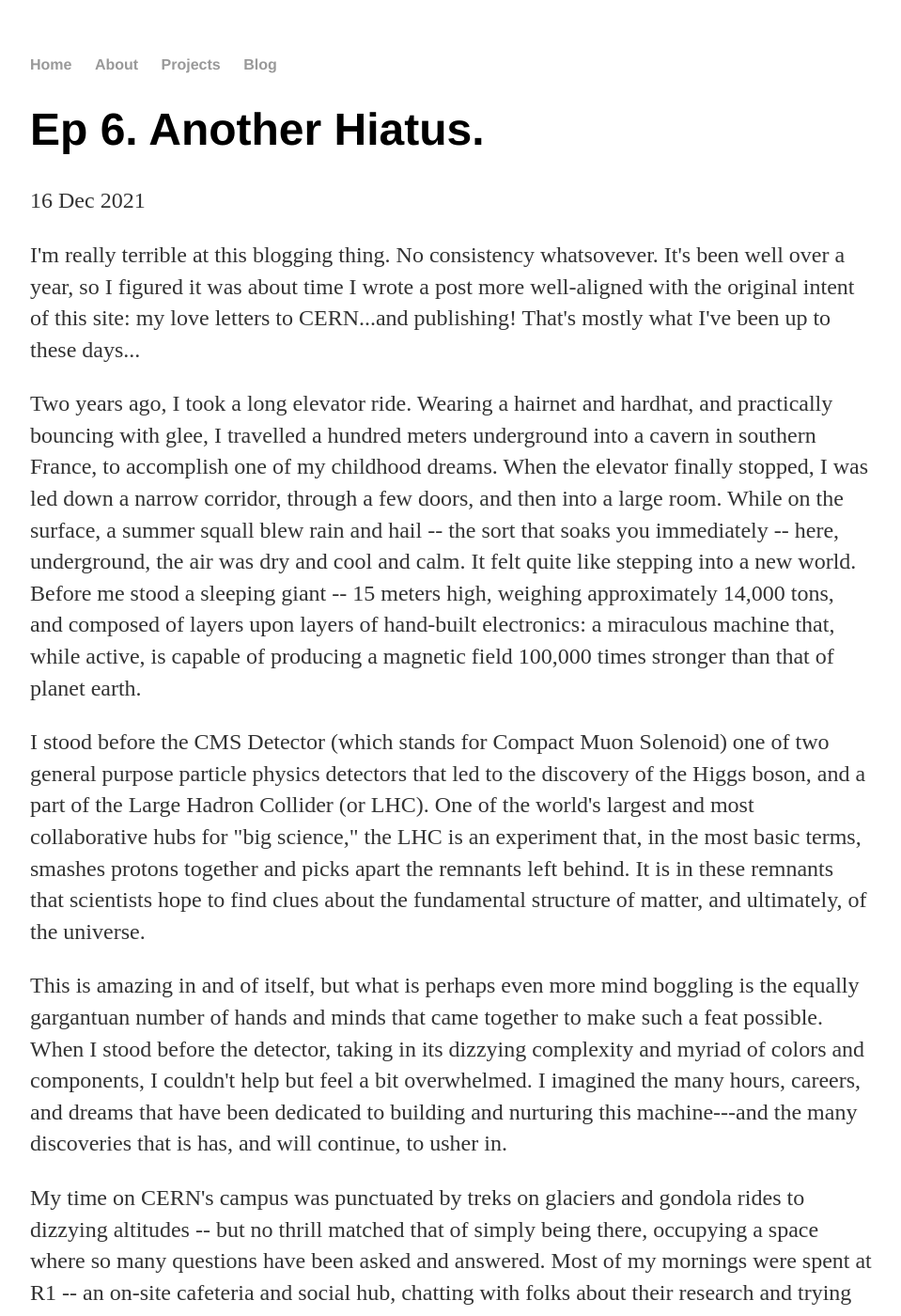
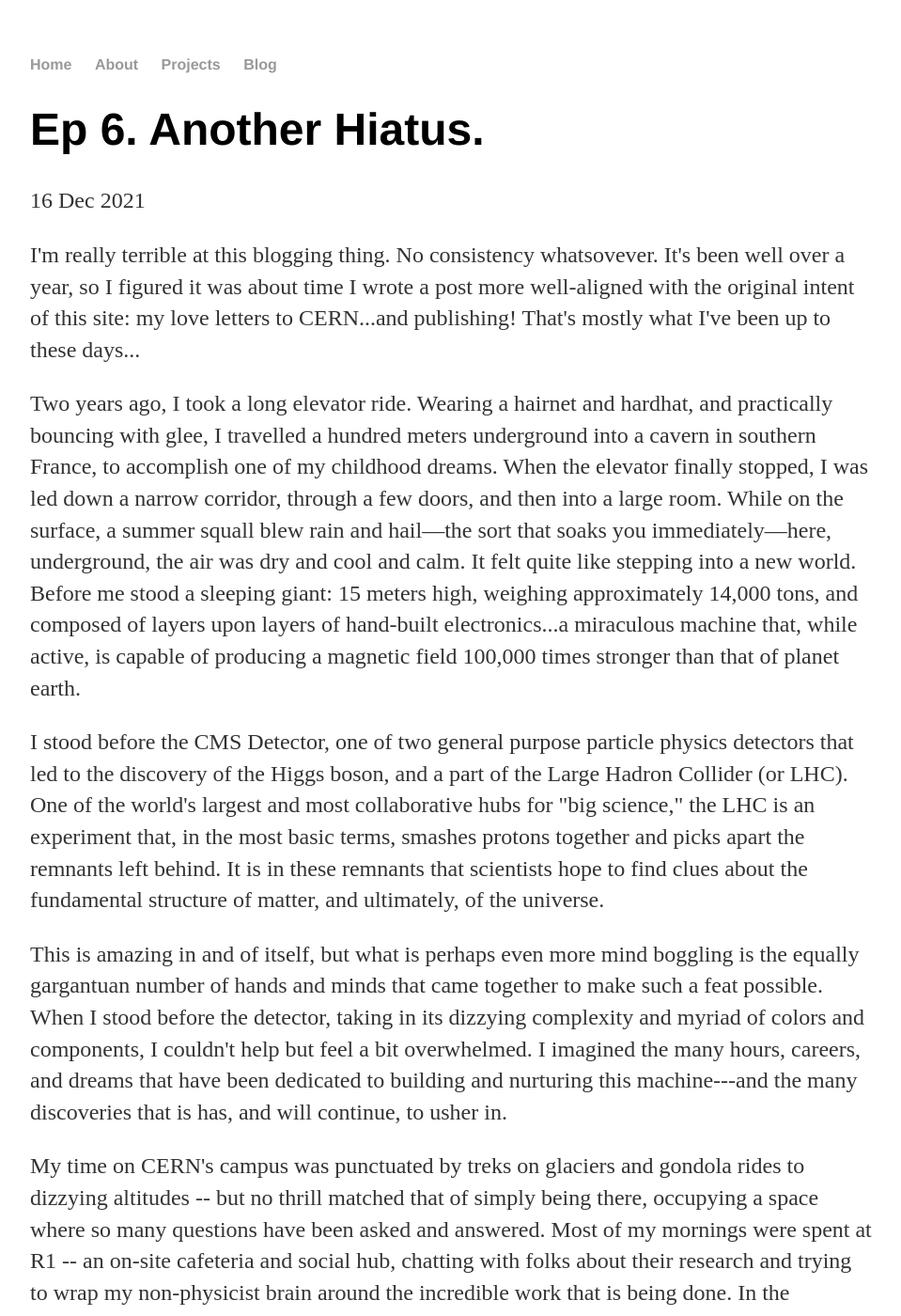
Before and after one commit to abigailella/abigailella.github.io, a Jekyll site: the page built from _posts/2021-12-16-Ep6.md, in a window 1280 px wide and 1400 px high. Shown: the whole window at 94% size, without its empty margins (160-1119 px from the left). Built offline with Jekyll 4.4.1, drawn with Linux system fonts in a browser that asks for light colours.

Commit message:
Update 2021-12-16-Ep6.md

```diff
--- a/_posts/2021-12-16-Ep6.md
+++ b/_posts/2021-12-16-Ep6.md
@@ -6,9 +6,9 @@ date: 2021-12-16
 
 <p>I'm really terrible at this blogging thing. No consistency whatsovever. It's been well over a year, so I figured it was about time I wrote a post more well-aligned with the original intent of this site: my love letters to CERN...and publishing! That's mostly what I've been up to these days...</p>
 
-<p>Two years ago, I took a long elevator ride. Wearing a hairnet and hardhat, and practically bouncing with glee, I travelled a hundred meters underground into a cavern in southern France, to accomplish one of my childhood dreams. When the elevator finally stopped, I was led down a narrow corridor, through a few doors, and then into a large room. While on the surface, a summer squall blew rain and hail -- the sort that soaks you immediately -- here, underground, the air was dry and cool and calm. It felt quite like stepping into a new world. Before me stood a sleeping giant -- 15 meters high, weighing approximately 14,000 tons, and composed of layers upon layers of hand-built electronics: a miraculous machine that, while active, is capable of producing a magnetic field 100,000 times stronger than that of planet earth.</p>
+<p>Two years ago, I took a long elevator ride. Wearing a hairnet and hardhat, and practically bouncing with glee, I travelled a hundred meters underground into a cavern in southern France, to accomplish one of my childhood dreams. When the elevator finally stopped, I was led down a narrow corridor, through a few doors, and then into a large room. While on the surface, a summer squall blew rain and hail—the sort that soaks you immediately—here, underground, the air was dry and cool and calm. It felt quite like stepping into a new world. Before me stood a sleeping giant: 15 meters high, weighing approximately 14,000 tons, and composed of layers upon layers of hand-built electronics...a miraculous machine that, while active, is capable of producing a magnetic field 100,000 times stronger than that of planet earth.</p>
 
-<p>I stood before the CMS Detector (which stands for Compact Muon Solenoid) one of two general purpose particle physics detectors that led to the discovery of the Higgs boson, and a part of the Large Hadron Collider (or LHC). One of the world's largest and most collaborative hubs for "big science," the LHC is an experiment that, in the most basic terms, smashes protons together and picks apart the remnants left behind. It is in these remnants that scientists hope to find clues about the fundamental structure of matter, and ultimately, of the universe.</p>
+<p>I stood before the CMS Detector, one of two general purpose particle physics detectors that led to the discovery of the Higgs boson, and a part of the Large Hadron Collider (or LHC). One of the world's largest and most collaborative hubs for "big science," the LHC is an experiment that, in the most basic terms, smashes protons together and picks apart the remnants left behind. It is in these remnants that scientists hope to find clues about the fundamental structure of matter, and ultimately, of the universe.</p>
 
 <p>This is amazing in and of itself, but what is perhaps even more mind boggling is the equally gargantuan number of hands and minds that came together to make such a feat possible. When I stood before the detector, taking in its dizzying complexity and myriad of colors and components, I couldn't help but feel a bit overwhelmed. I imagined the many hours, careers, and dreams that have been dedicated to building and nurturing this machine---and the many discoveries that is has, and will continue, to usher in.</p>
 
```
